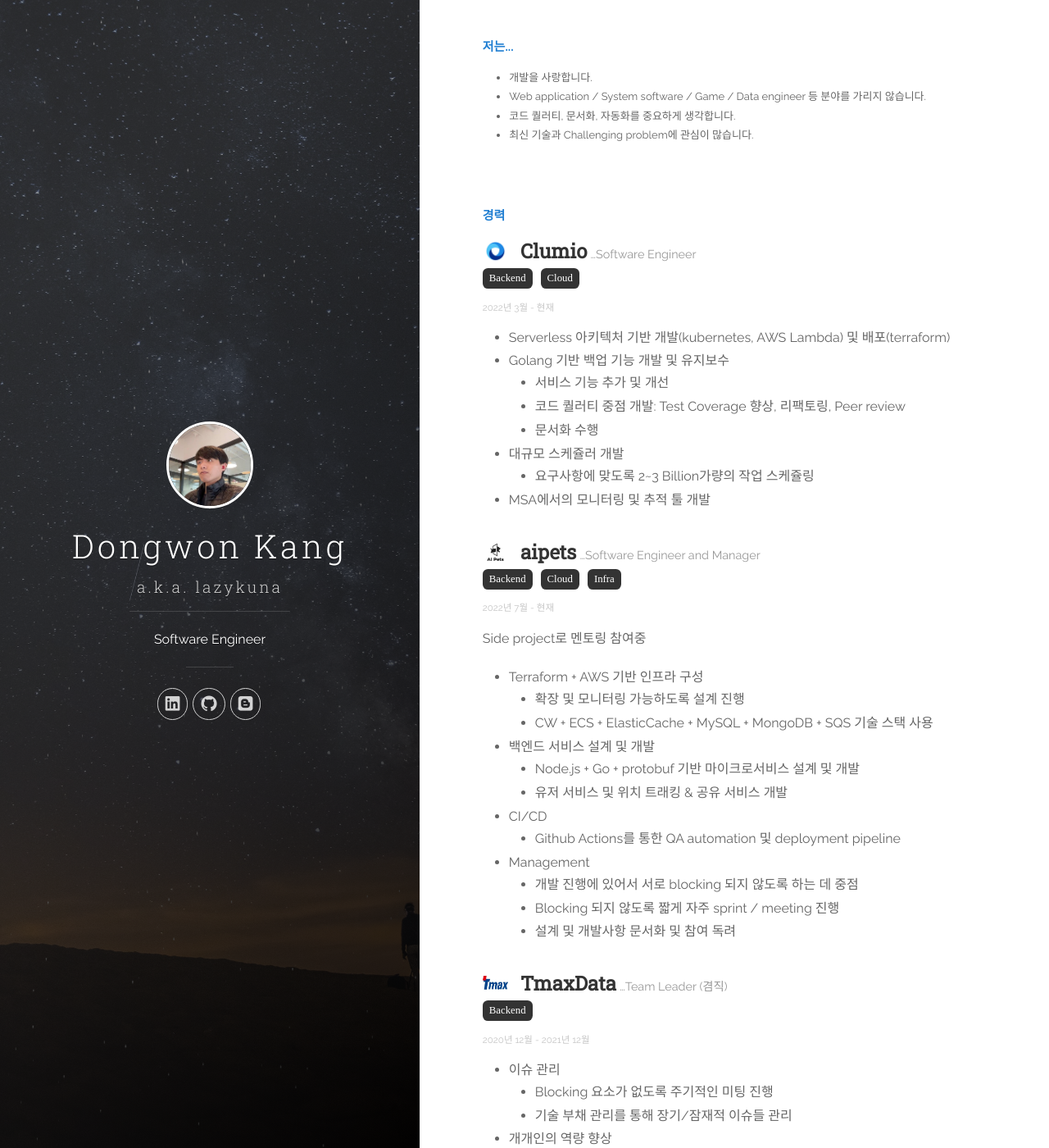
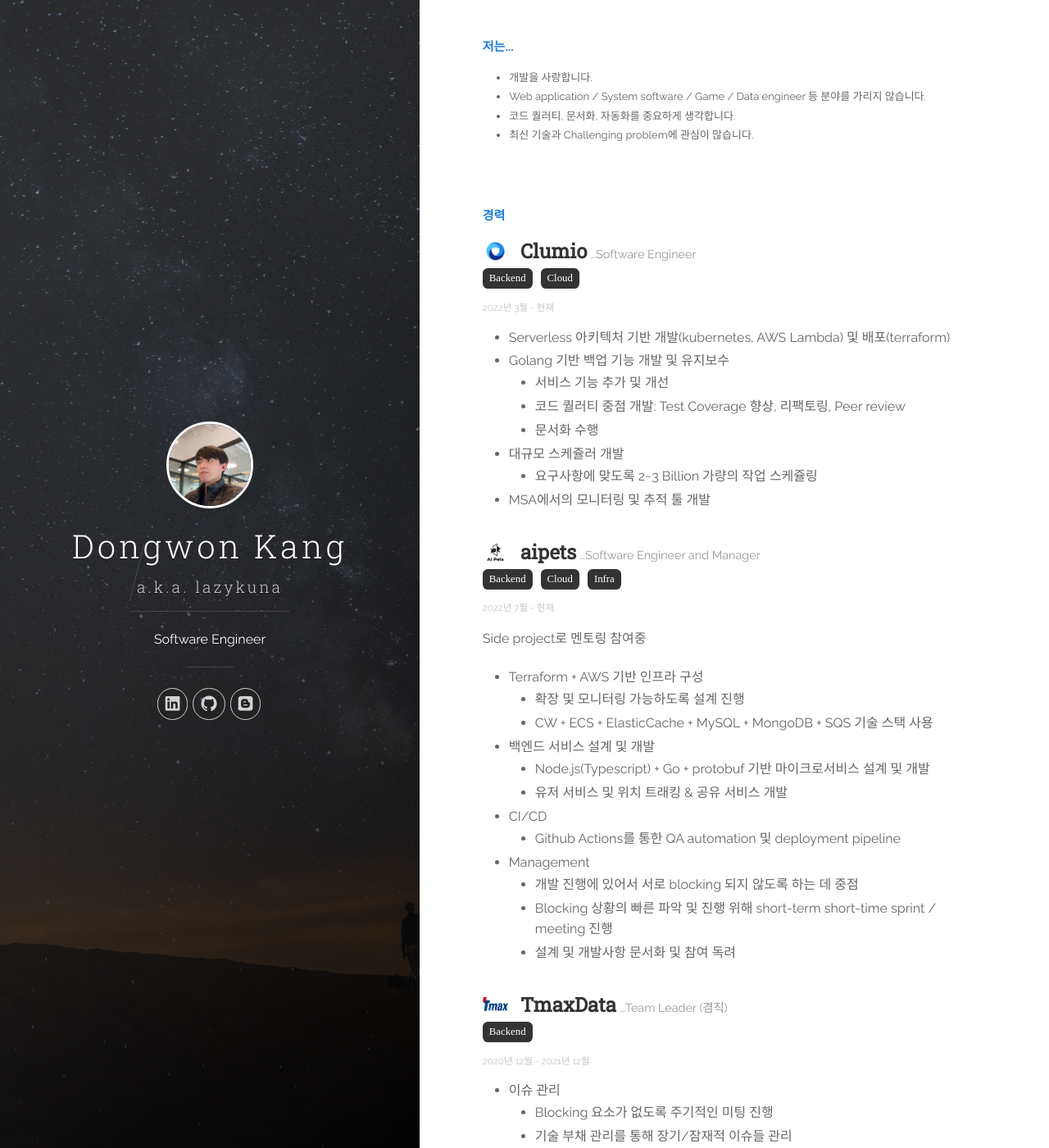
Before and after one commit to kuna/kuna.github.io, a Jekyll site: the page built from profile_ko.html, in a window 1280 px wide and 1400 px high. Shown: the whole window at 82% size. Built offline with Jekyll 4.4.1, drawn with Linux system fonts in a browser that asks for light colours; nearby versions of some CDN libraries.

Commit message:
minor update

```diff
--- a/_data/profile_ko.yml
+++ b/_data/profile_ko.yml
@@ -21,7 +21,7 @@
         - 코드 퀄러티 중점 개발: Test Coverage 향상, 리팩토링, Peer review
         - 문서화 수행
       - 대규모 스케쥴러 개발
-        - 요구사항에 맞도록 2~3 Billion가량의 작업 스케쥴링
+        - 요구사항에 맞도록 2~3 Billion 가량의 작업 스케쥴링
       - MSA에서의 모니터링 및 추적 툴 개발
   - title: aipets
     image: aipets.png
@@ -37,13 +37,13 @@
         - 확장 및 모니터링 가능하도록 설계 진행
         - CW + ECS + ElasticCache + MySQL + MongoDB + SQS 기술 스택 사용
       - 백엔드 서비스 설계 및 개발
-        - Node.js + Go + protobuf 기반 마이크로서비스 설계 및 개발
+        - Node.js(Typescript) + Go + protobuf 기반 마이크로서비스 설계 및 개발
         - 유저 서비스 및 위치 트래킹 & 공유 서비스 개발
       - CI/CD
         - Github Actions를 통한 QA automation 및 deployment pipeline
       - Management
         - 개발 진행에 있어서 서로 blocking 되지 않도록 하는 데 중점
-        - Blocking 되지 않도록 짧게 자주 sprint / meeting 진행
+        - Blocking 상황의 빠른 파악 및 진행 위해 short-term short-time sprint / meeting 진행
         - 설계 및 개발사항 문서화 및 참여 독려
   - title: TmaxData
     image: tmax.jpg
```
